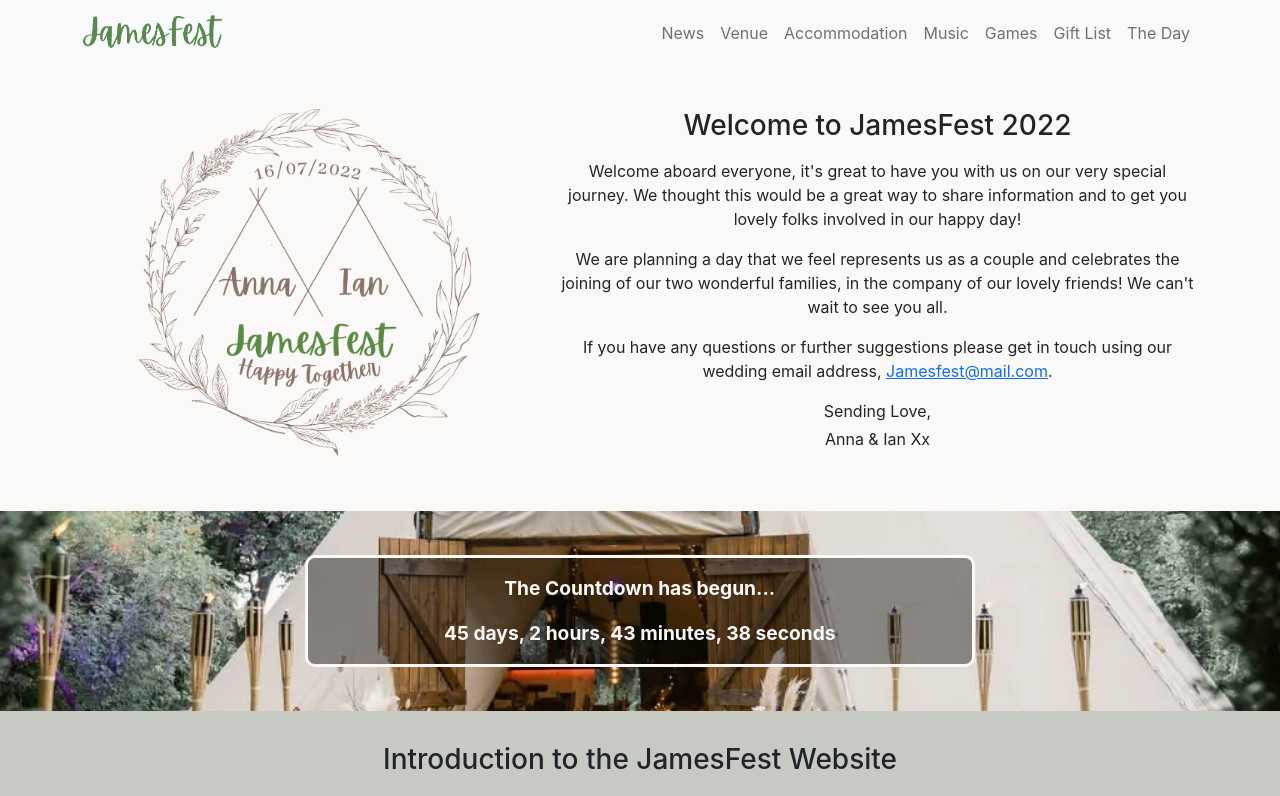
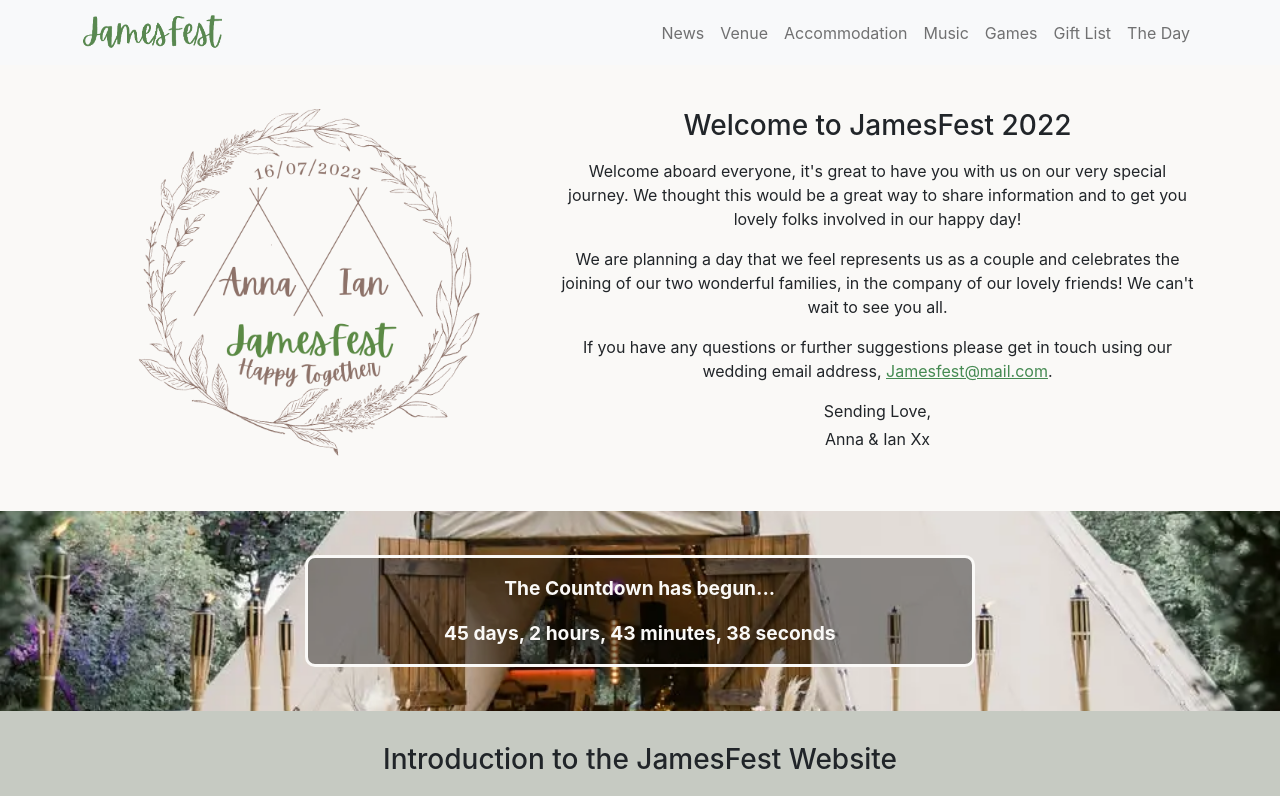
Before and after one commit to Nathanjms/jamesfest2022, a Next.js app: page / in a window 1280 px wide. Shown: the top 796 px of the page. Built offline with nearby package versions, Linux system fonts and the light colour scheme.

Commit message:
sitemap and anchor tag change

```diff
--- a/styles/globals.css
+++ b/styles/globals.css
@@ -1,6 +1,7 @@
 :root {
   --primary: #5b8a45;
   --primaryLight: #72ab57;
+  --primaryDark: #458A52;
   --primary2: #bb79e2;
   --light1: #faf9f7;
   --light2: #c6cac2;
@@ -8,6 +9,14 @@
 
 .color-primary {
   color: var(--primary);
+}
+
+a {
+  color: var(--primaryDark);
+}
+
+a:hover, a:focus a.active, a:active {
+  color: var(--primaryLight);
 }
 
 html {
```
Also changed, not shown: 1 other file (tests, documents, lock files or other folders).
